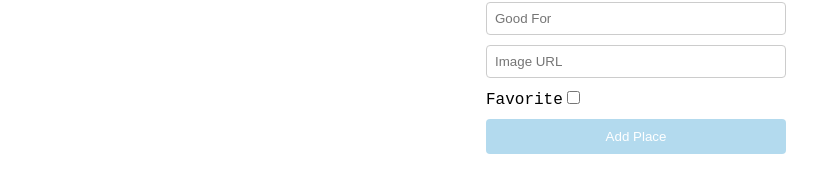
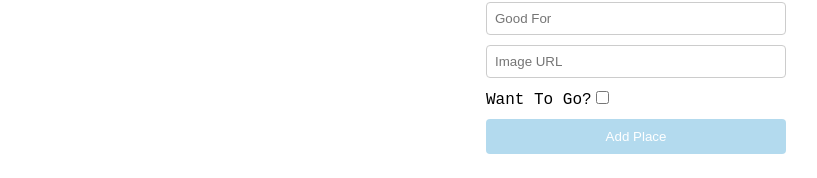
Before and after one commit to Oscar-/Phase-2-Project, a React (Create React App) app: page /addplace in a window 1280 px wide. Shown: the part 363-541 px from the top of the page, without its empty margins (4-821 px from the left). Built offline with nearby package versions, Linux system fonts and the light colour scheme.

Commit message:
updated AddPlace

```diff
--- a/db.json
+++ b/db.json
@@ -31,7 +31,7 @@
       "rating": 9,
       "goodFor": "Nightlife, Cocktails",
       "image": "https://i0.wp.com/blackgirlswhobrunch.com/wp-content/uploads/2019/09/Bravery-Chef-Hall-9.jpg?resize=1100%2C825&ssl=1",
-      "favorite": false
+      "favorite": true
     },
     {
       "id": "4",
--- a/src/pages/AddPlace.js
+++ b/src/pages/AddPlace.js
@@ -62,7 +62,7 @@ const AddPlaceForm = () => {
       <input type="text" name="goodFor" value={formData.goodFor} onChange={handleChange} placeholder="Good For" required />
       <input type="url" name="image" value={formData.image} onChange={handleChange} placeholder="Image URL" required />
       <label className="favorite">
-        Favorite
+        Want To Go?
         <input type="checkbox" name="favorite" checked={formData.favorite} onChange={handleChange} />
       </label>
       <button type="submit">Add Place</button>
```
